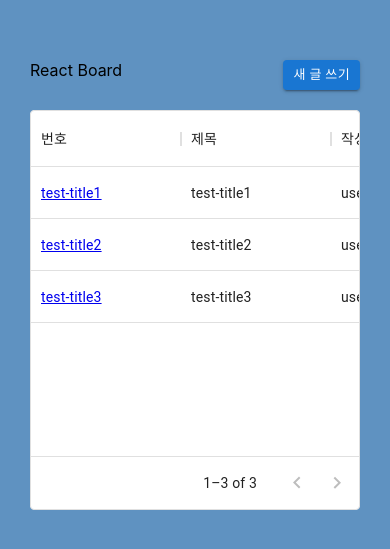
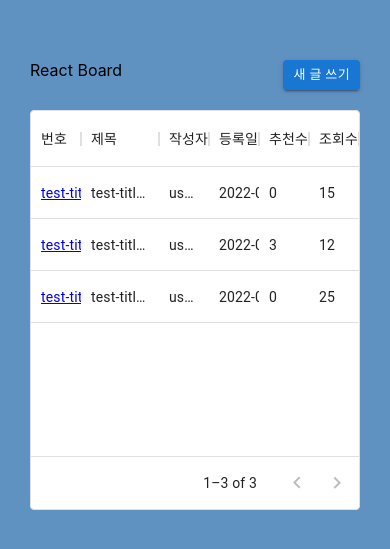
Before and after one commit to walker199101/react-board, a React (Create React App) app: page / in a window 390 px wide. Shown: the part 147-696 px from the top of the page. Built offline with nearby package versions, Linux system fonts and the light colour scheme.

Commit message:
테이블 데이터 표시 반응형으로 수정(flex)

```diff
--- a/src/boardContext.js
+++ b/src/boardContext.js
@@ -7,7 +7,7 @@ const initialData = [
         title: "test-title1",
         contents: "내용1",
         createdBy: "user1",
-        createdTime: "2022-04-23 13:34:24",
+        createdAt: "2022-04-23 13:34:24",
         recommend: 0,
         view: 15
     },
@@ -16,7 +16,7 @@ const initialData = [
         title: "test-title2",
         contents: "내용2",
         createdBy: "user1",
-        createdTime: "2022-04-26 13:34:24",
+        createdAt: "2022-04-26 13:34:24",
         recommend: 3,
         view: 12
     },
@@ -25,7 +25,7 @@ const initialData = [
         title: "test-title3",
         contents: "내용3",
         createdBy: "user2",
-        createdTime: "2022-04-24 13:34:24",
+        createdAt: "2022-04-24 13:34:24",
         recommend: 0,
         view: 25
     }
--- a/src/components/board.jsx
+++ b/src/components/board.jsx
@@ -15,7 +15,7 @@ function DataTable() {
     {
         field: "id",
         headerName: "번호",
-        width: 150,
+        flex: 1,
         renderCell: (params) =>
         <Link to={`/board/${params.getValue(params.id, "id")}`}>
             {params.getValue(params.id, "title")}
@@ -24,30 +24,30 @@ function DataTable() {
     {
         field: "title",
         headerName: "제목",
-        width: 150
+        flex: 2,
     },
     {
         field: "createdBy",
         headerName: "작성자",
-        width: 150
+        flex: 1
     },
     {
         field: "createdAt",
-        headerName: "날짜",
-        width: 150,
-        valueGetter: (params) =>
-            // 이유는 모르겠지만 키 이름이 createdAt의 경우는 called stack exceed 오류가 남
-            moment(params.getValue(params.id, "createdTime")).format("YYYY-MM-DD")
+        headerName: "등록일",
+        flex: 1,
+        renderCell: (params) =>
+            // 이유는 모르겠지만 moment를 valueGetter와 함께 사용할 경우 call stack exceed 오류가 남
+            <span>{moment(params.getValue(params.id, "createdAt")).format("YYYY-MM-DD")}</span>
     },
     {
         field: "recommend",
         headerName: "추천수",
-        width: 150
+        flex: 0.5
     },
     {
         field: "view",
         headerName: "조회수",
-        width: 150
+        flex: 0.5
     }
   ];
   console.log(boardData);
```
